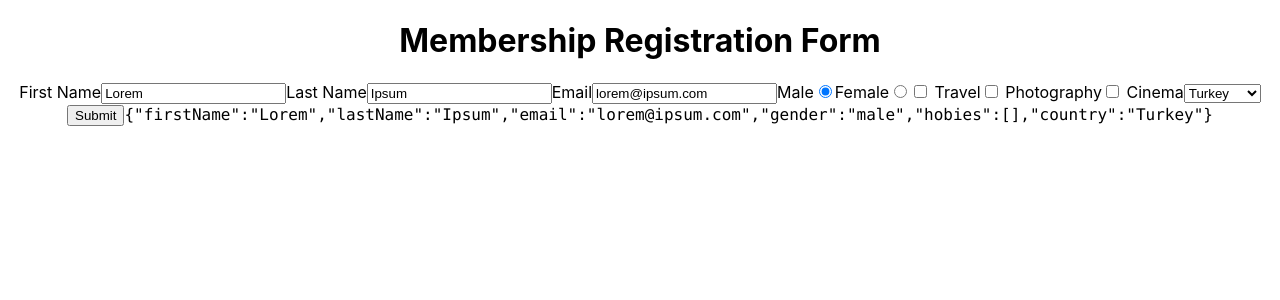
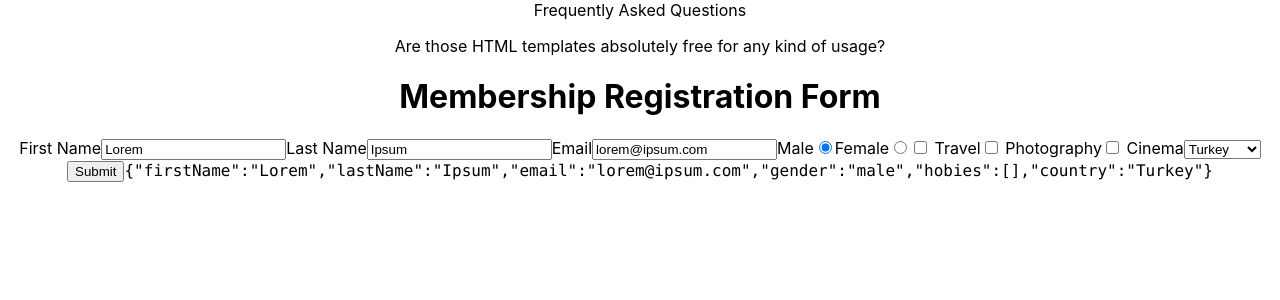
Before and after one commit to mehmetbacik/membership-registration-form, a React (Create React App) app: page / in a window 1280 px wide. Shown: the top 300 px of the page. Built offline with nearby package versions, Linux system fonts and the light colour scheme.

Commit message:
Update
Loaded questions page.

```diff
--- a/package.json
+++ b/package.json
@@ -10,7 +10,8 @@
     "react": "^18.2.0",
     "react-dom": "^18.2.0",
     "react-scripts": "5.0.1",
-    "web-vitals": "^2.1.4"
+    "web-vitals": "^2.1.4",
+    "yup": "^1.0.2"
   },
   "scripts": {
     "start": "react-scripts start",
--- a/src/App.js
+++ b/src/App.js
@@ -1,9 +1,11 @@
 import './App.css';
 import MemberRegistration from './components/MemberRegistration';
+import QuestionsContent from './components/QuestionsContent';
 
 function App() {
   return (
     <div className="App">
+        <QuestionsContent />
         <MemberRegistration />
     </div>
   );
--- /dev/null
+++ b/src/components/QuestionsContent.js
@@ -0,0 +1,12 @@
+import React from "react";
+
+function QuestionsContent() {
+    return (
+        <div className="questions__content">
+            <span>Frequently Asked Questions</span>
+            <p>Are those HTML templates absolutely free for any kind of usage?</p>
+        </div>
+    )
+}
+
+export default QuestionsContent;
```
Also changed, not shown: 1 other file (tests, documents, lock files or other folders).
